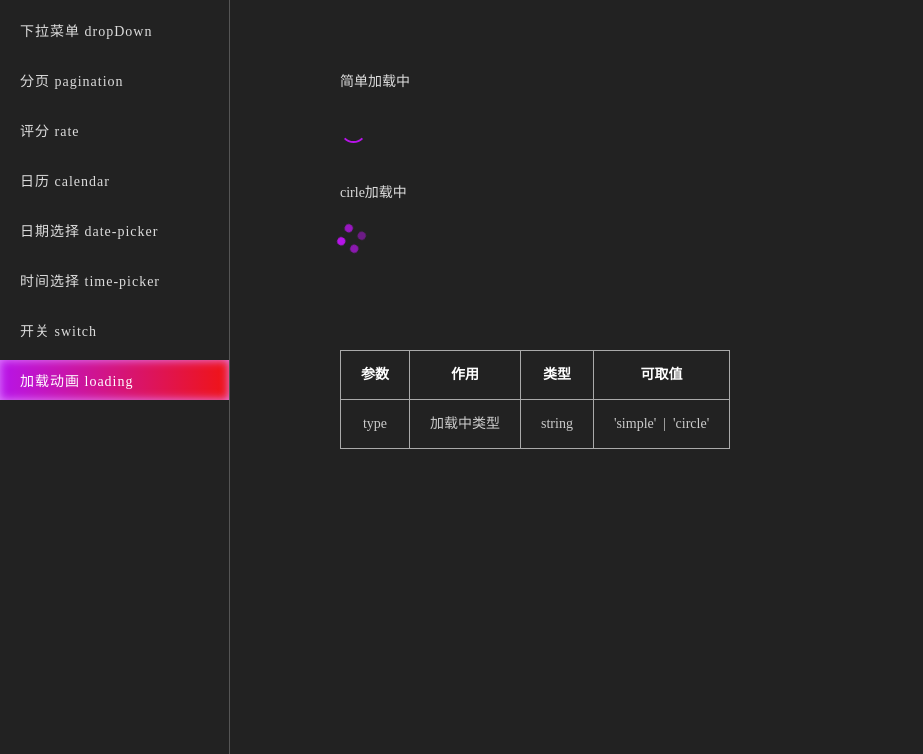
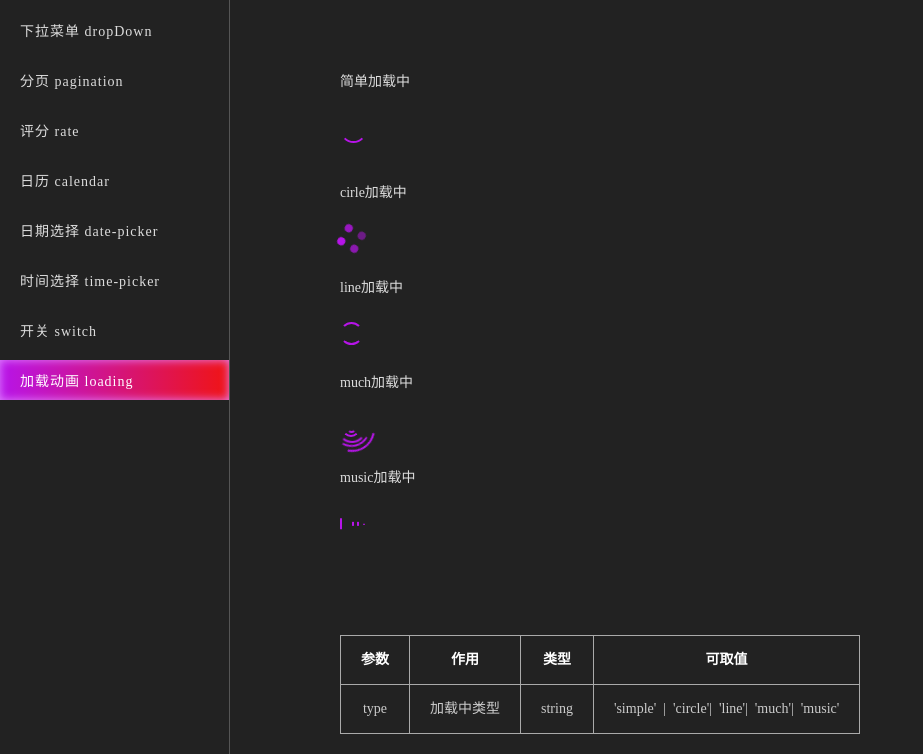
Before and after one commit to dlbqianduan/angular2-R-ui, an Angular app: page /loading in a window 1280 px wide. Shown: the top 754 px of the page, without its empty margins (0-923 px from the left). Built offline with nearby package versions, Linux system fonts and the light colour scheme.

Commit message:
loading add

```diff
--- a/src/app/components/loading/loading.component.html
+++ b/src/app/components/loading/loading.component.html
@@ -8,4 +8,19 @@
   <div class="simple-wrap" *ngIf="type === 'simple'">
     <i class="simple"></i>
   </div>
+  <div class="line-wrap flex" *ngIf="type === 'line'"></div>
+  <div class="much-wrap flex" *ngIf="type === 'much'">
+    <i class="much"></i>
+    <i class="much"></i>
+    <i class="much"></i>
+    <i class="much"></i>
+    <i class="much"></i>
+  </div>
+  <div class="music-wrap" *ngIf="type === 'music'">
+    <i class="music"></i>
+    <i class="music"></i>
+    <i class="music"></i>
+    <i class="music"></i>
+    <i class="music"></i>
+  </div>
 </div>
--- a/src/app/components/loading/loading.component.less
+++ b/src/app/components/loading/loading.component.less
@@ -45,6 +45,115 @@
       animation: rotate 1s linear infinite;
     }
   }
+  .line-wrap {
+    position: relative;
+    width: 100%;
+    height: 100%;
+    border-radius: 50%;
+    &::before,
+    &::after {
+      position: absolute;
+      content: "";
+      width: 100%;
+      height: 100%;
+      border-radius: 50%;
+      box-sizing: border-box;
+      border: 2px solid transparent;
+    }
+    &::before {
+      border-top-color: rgb(183, 20, 233);
+      animation: rotate 1s alternate infinite;
+    }
+    &::after {
+      border-bottom-color: rgb(183, 20, 233);
+      animation: rotate 1s infinite;
+    }
+  }
+  .much-wrap {
+    position: relative;
+    width: 100%;
+    height: 100%;
+    .much {
+      position: absolute;
+      top: -50%;
+      left: -50%;
+      right: -50%;
+      bottom: -50%;
+      border: 2px solid transparent;
+      border-bottom-color: rgb(183, 20, 233);
+      border-radius: 50%;
+      box-sizing: border-box;
+      animation: rotate 0.7s ease-in-out alternate infinite;
+      &:nth-of-type(1) {
+        top: -50%;
+        left: -50%;
+        right: -50%;
+        bottom: -50%;
+        animation-delay: 0.25s;
+      }
+      &:nth-of-type(2) {
+        top: -30%;
+        left: -30%;
+        right: -30%;
+        bottom: -30%;
+        animation-delay: 0.2s;
+      }
+      &:nth-of-type(3) {
+        top: -10%;
+        left: -10%;
+        right: -10%;
+        bottom: -10%;
+        animation-delay: 0.15s;
+      }
+      &:nth-of-type(4) {
+        top: 10%;
+        left: 10%;
+        right: 10%;
+        bottom: 10%;
+        animation-delay: 0.1s;
+      }
+      &:nth-of-type(5) {
+        top: 30%;
+        left: 30%;
+        right: 30%;
+        bottom: 30%;
+        animation-delay: 0.05s;
+      }
+    }
+  }
+  .music-wrap {
+    position: relative;
+    width: 100%;
+    height: 100%;
+    .music {
+      position: absolute;
+      top: 50%;
+      width: 2px;
+      height: 0;
+      transform: translateY(-50%);
+      background: rgb(183, 20, 233);
+      animation: heightChange 0.4s ease-in-out alternate infinite;
+      &:nth-of-type(1) {
+        left: 0;
+      }
+      &:nth-of-type(2) {
+        left: 25%;
+        animation-delay: 0.2s;
+      }
+      &:nth-of-type(3) {
+        left: 50%;
+        animation-delay: 0.32s;
+      }
+      &:nth-of-type(4) {
+        left: 75%;
+        animation-delay: 0.08s;
+      }
+      &:nth-of-type(5) {
+        left: 100%;
+        animation-delay: 0.16s;
+      }
+    }
+  }
 }
 @keyframes rotate {
   0% {
@@ -54,3 +163,11 @@
     transform: rotate(360deg);
   }
 }
+@keyframes heightChange {
+  0% {
+    height: 0;
+  }
+  100% {
+    height: 100%;
+  }
+}
--- a/src/app/components/loading/loading.component.ts
+++ b/src/app/components/loading/loading.component.ts
@@ -6,7 +6,7 @@ import { Component, Input, OnInit } from '@angular/core';
   styleUrls: ['./loading.component.less'],
 })
 export class LoadingComponent implements OnInit {
-  @Input() type: 'circle' | 'simple';
+  @Input() type: 'circle' | 'simple' | 'line' | 'much' | 'music';
   constructor() {}
 
   ngOnInit(): void {}
--- a/src/app/wcc/loading/loading.component.html
+++ b/src/app/wcc/loading/loading.component.html
@@ -7,6 +7,18 @@
   <p class="tit">cirle加载中</p>
   <br />
   <R-loading type="circle"></R-loading>
+  <br />
+  <p class="tit">line加载中</p>
+  <br />
+  <R-loading type="line"></R-loading>
+  <br />
+  <p class="tit">much加载中</p>
+  <br />
+  <R-loading type="much"></R-loading>
+  <br />
+  <p class="tit">music加载中</p>
+  <br />
+  <R-loading type="music"></R-loading>
   <div class="api" id="api">
     <table>
       <thead>
@@ -22,7 +34,9 @@
           <td>type</td>
           <td>加载中类型</td>
           <td>string</td>
-          <td>'simple'&nbsp;&nbsp;|&nbsp;&nbsp;'circle'</td>
+          <td>
+            'simple'&nbsp;&nbsp;|&nbsp;&nbsp;'circle'|&nbsp;&nbsp;'line'|&nbsp;&nbsp;'much'|&nbsp;&nbsp;'music'
+          </td>
         </tr>
       </tbody>
     </table>
```
